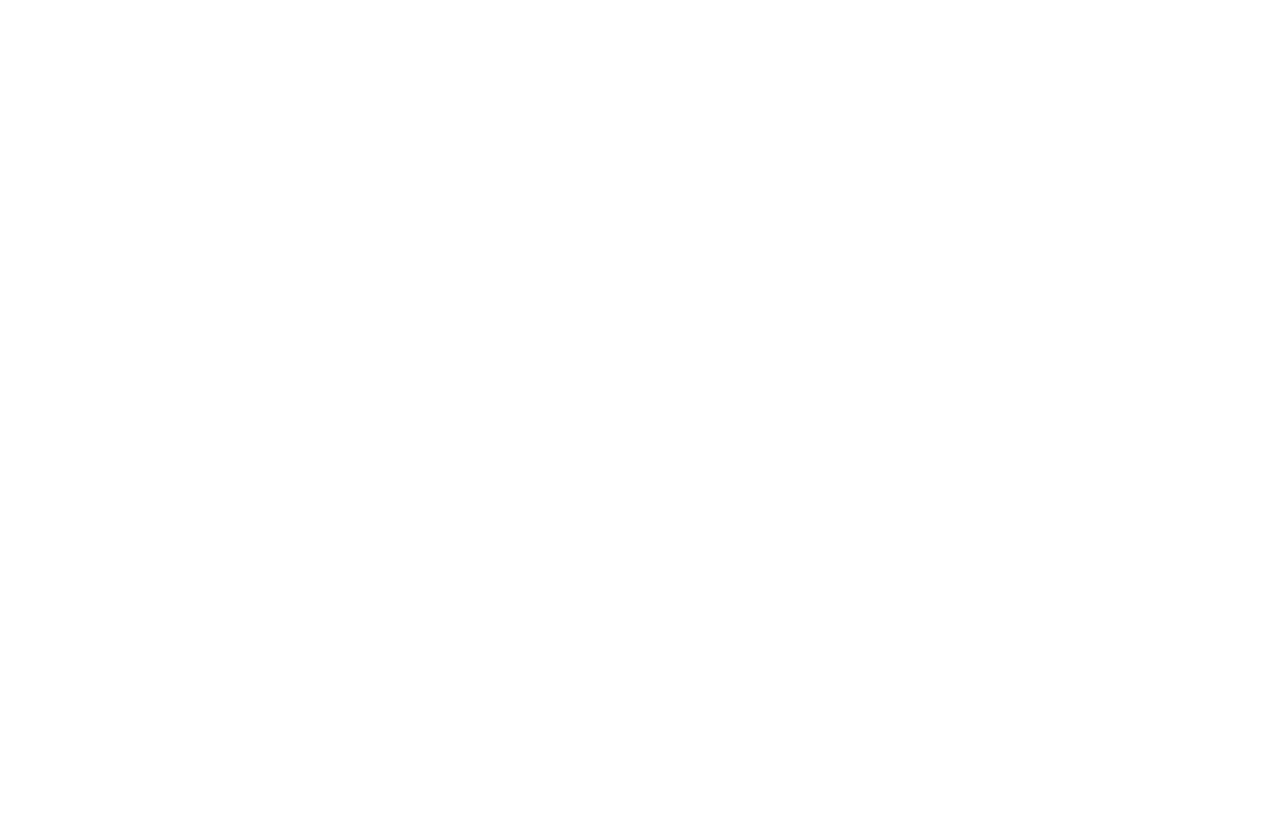
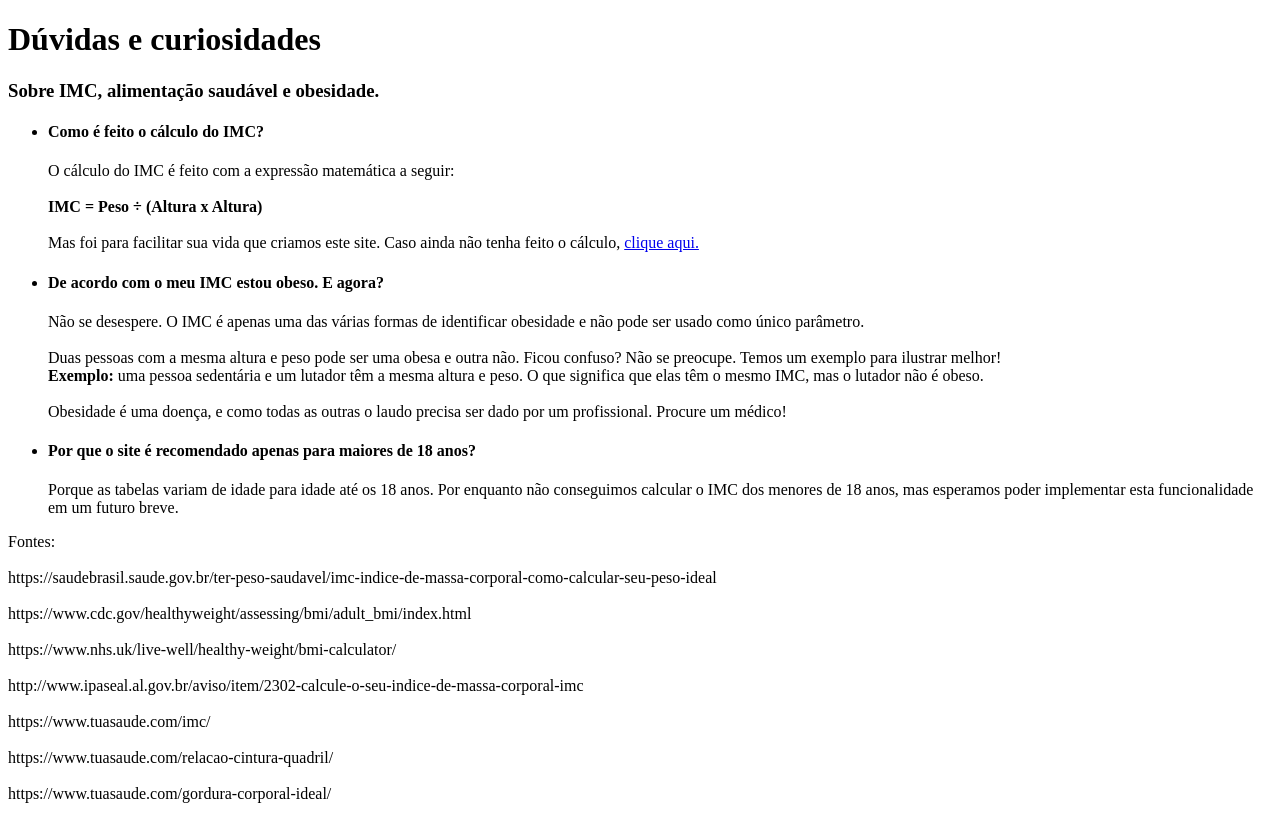
Before and after one commit to elder-ramos/trabalho_manha_elder_edson, a plain HTML site: page pages/faq.html in a window 1280 px wide. Drawn offline with Linux system fonts and the light colour scheme.

Commit message:
Add files via upload

```diff
--- a/pages/faq.html
+++ b/pages/faq.html
@@ -7,6 +7,47 @@
     <title>Document</title>
 </head>
 <body>
+    <h1>Dúvidas e curiosidades</h1>
+    <h3>Sobre IMC, alimentação saudável e obesidade.</h3>
 
+    <ul>
+
+    <li><h4>Como é feito o cálculo do IMC?</h4></li>
+    <p>O cálculo do IMC é feito com a expressão matemática a seguir:<br><br>
+
+        <strong>IMC = Peso ÷ (Altura x Altura)</strong><br><br>
+
+        Mas foi para facilitar sua vida que criamos este site. Caso ainda não tenha feito o cálculo, <a href="imc.html">clique aqui.</a>
+    </p>
+
+    <li><h4>De acordo com o meu IMC estou obeso. E agora?</h4></li>
+    <p>Não se desespere. O IMC é apenas uma das várias formas de identificar obesidade e não pode ser usado como único parâmetro.<br><br>
+
+        Duas pessoas com a mesma altura e peso pode ser uma obesa e outra não. Ficou confuso? Não se preocupe. Temos um exemplo para ilustrar melhor!<br>
+
+        <strong>Exemplo:</strong> uma pessoa sedentária e um lutador têm a mesma altura e peso. O que significa que elas têm o mesmo IMC, mas o lutador não é obeso.<br><br> <!--ALO EDSON BOTA UMA FOTO DE UM LUTADOR AQUI NMRL-->
+
+        Obesidade é uma doença, e como todas as outras o laudo precisa ser dado por um profissional. Procure um médico!
+    </p>
+
+
+    <li><h4>Por que o site é recomendado apenas para maiores de 18 anos?</h4></li>
+    <p>Porque as tabelas variam de idade para idade até os 18 anos. Por enquanto não conseguimos calcular o IMC dos menores de 18 anos, mas esperamos poder implementar esta funcionalidade em um futuro breve.</p>
+</ul>
+
+<p>Fontes: <br><br>
+    https://saudebrasil.saude.gov.br/ter-peso-saudavel/imc-indice-de-massa-corporal-como-calcular-seu-peso-ideal<br><br>
+
+    https://www.cdc.gov/healthyweight/assessing/bmi/adult_bmi/index.html<br><br>
+
+    https://www.nhs.uk/live-well/healthy-weight/bmi-calculator/<br><br>
+
+    http://www.ipaseal.al.gov.br/aviso/item/2302-calcule-o-seu-indice-de-massa-corporal-imc<br><br>
+
+    https://www.tuasaude.com/imc/<br><br>
+
+    https://www.tuasaude.com/relacao-cintura-quadril/<br><br>
+
+    https://www.tuasaude.com/gordura-corporal-ideal/</p>
 </body>
 </html>
```
